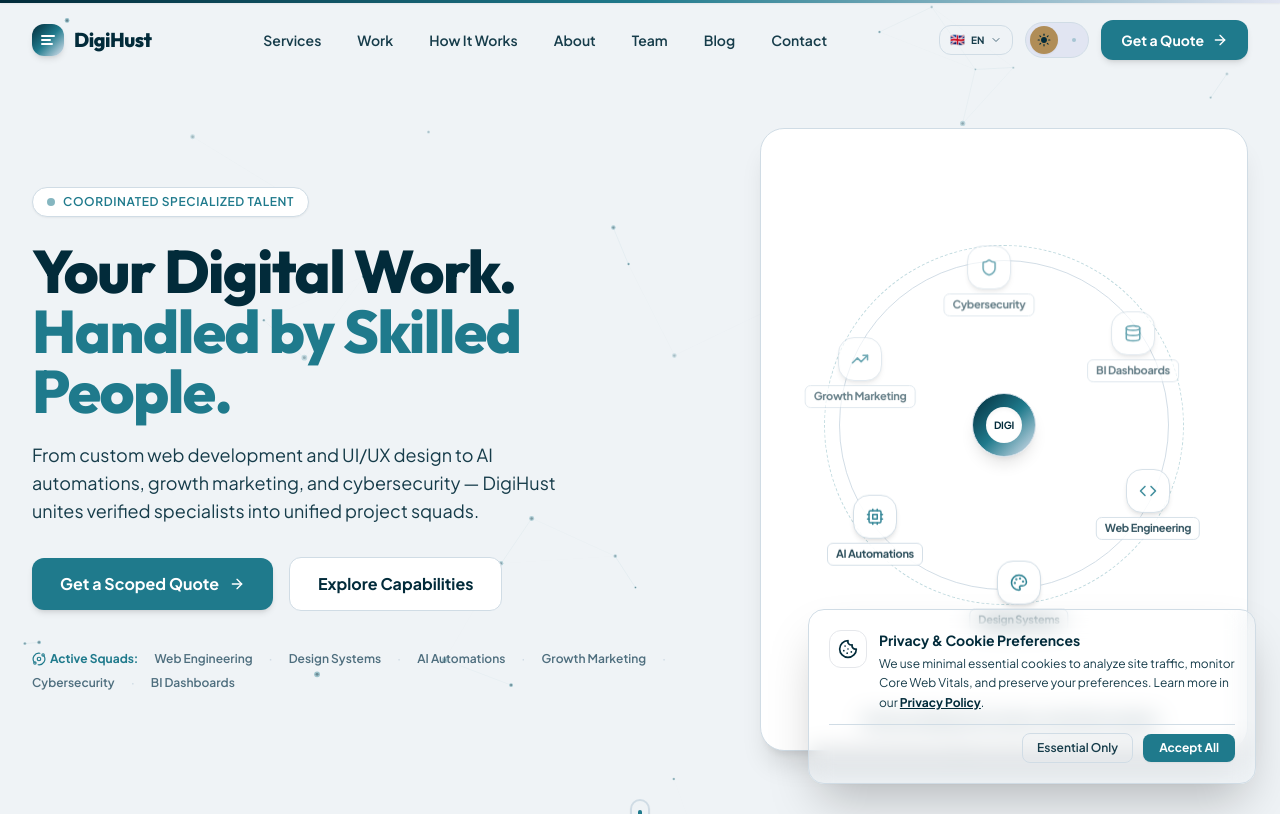
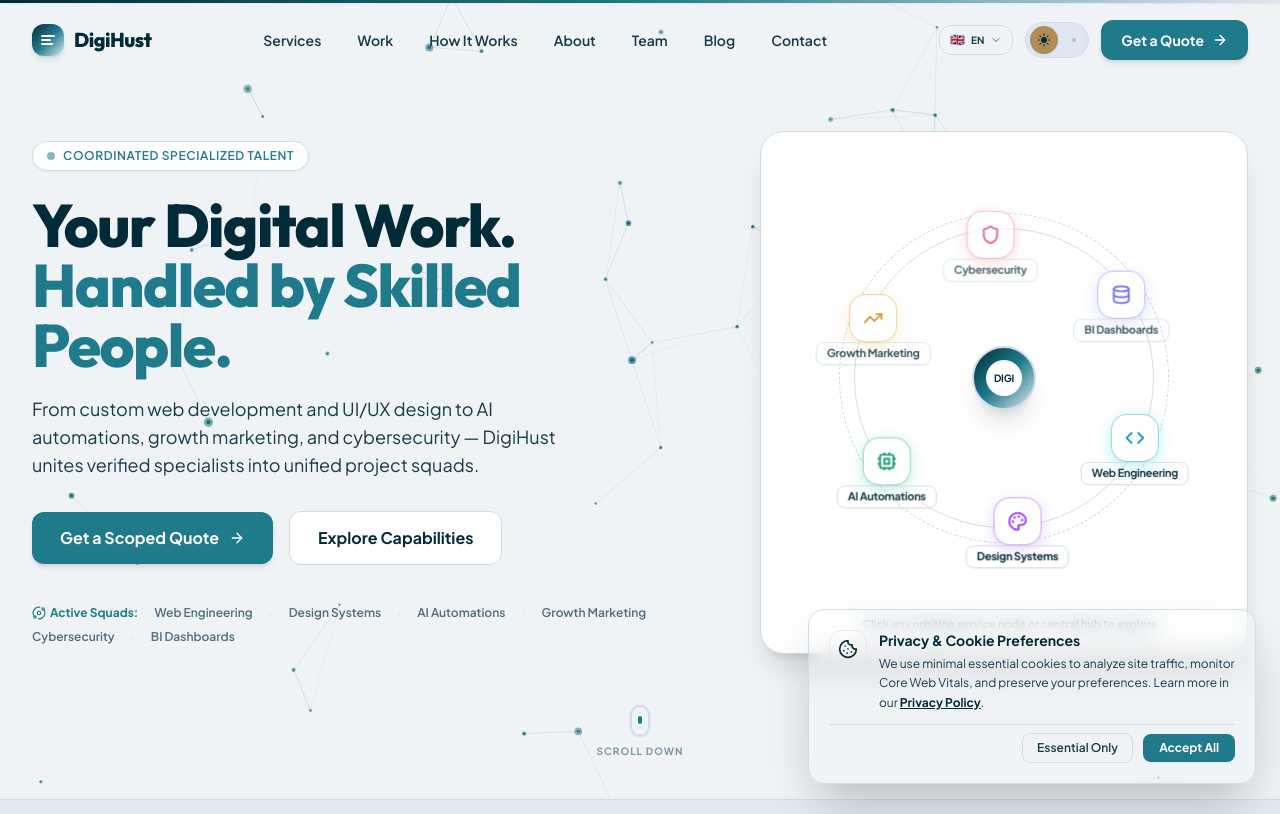
Before and after one commit to Haris-Rindh/DigiHustler, a React (Vite) app: page / in a window 1280 px wide. Shown: the top 814 px of the page. Built offline with nearby package versions, Linux system fonts and the light colour scheme.

Commit message:
feat(hero): optimize 3D particle background with depth halos and high-visibility constellation lines; assign distinct vibrant color signatures to each rotating service icon in Hero timeline

```diff
--- a/src/components/public/Home.tsx
+++ b/src/components/public/Home.tsx
@@ -234,11 +234,11 @@
 
       {/* ── SECTION 1: FULL-SCREEN HERO (100dvh + 100vh fallback + Scroll Cue) ── */}
       <section className="relative min-h-screen min-h-[100dvh] min-h-[640px] flex flex-col justify-center px-6 lg:px-8 border-b border-[var(--border-subtle)] overflow-hidden pt-20 lg:pt-24 pb-8 safe-top bg-[var(--bg-page)]">
-        {/* Interactive Canvas Background */}
-        <InteractiveCanvas particleCount={45} className="absolute inset-0 pointer-events-none opacity-60" />
+        {/* Interactive Canvas Background with high-clarity 3D particles */}
+        <InteractiveCanvas particleCount={55} className="absolute inset-0 pointer-events-none opacity-90" />
 
-        {/* Ambient subtle glow */}
-        <div className="absolute top-1/3 left-1/3 -translate-x-1/2 -translate-y-1/2 w-[650px] h-[650px] bg-gradient-to-br from-[var(--brand-teal)]/10 to-transparent rounded-full blur-3xl pointer-events-none" />
+        {/* Ambient celestial glow for depth */}
+        <div className="absolute top-1/3 left-1/3 -translate-x-1/2 -translate-y-1/2 w-[700px] h-[700px] bg-gradient-to-br from-[var(--brand-teal)]/15 to-transparent rounded-full blur-3xl pointer-events-none" />
 
         <div className="max-w-7xl mx-auto w-full my-auto py-8 relative z-10">
           <div className="grid grid-cols-1 lg:grid-cols-12 gap-10 lg:gap-8 items-center">
--- a/src/components/public/HowItWorks.tsx
+++ b/src/components/public/HowItWorks.tsx
@@ -201,7 +201,7 @@
                   ['Billing & Contracts', 'Single consolidated contract & invoices', 'Multiple separate invoices & fees'],
                 ].map(([metric, digi, free]) => (
                   <tr key={metric} className="hover:bg-[var(--bg-subtle)] transition-colors">
-                    <td className="p-4 sm:p-5 font-bold text-white">{metric}</td>
+                    <td className="p-4 sm:p-5 font-bold text-[var(--text-dim)]">{metric}</td>
                     <td className="p-4 sm:p-5 font-semibold text-emerald-400 flex items-center space-x-1.5">
                       <CheckCircle2 className="w-4 h-4 flex-shrink-0" />
                       <span>{digi}</span>
--- a/src/components/ui/radial-orbital-timeline.tsx
+++ b/src/components/ui/radial-orbital-timeline.tsx
@@ -15,6 +15,13 @@
   relatedIds: number[];
   status: "completed" | "in-progress" | "pending";
   energy: number;
+  colorDark: string;
+  colorLight: string;
+  bgDark: string;
+  bgLight: string;
+  borderDark: string;
+  borderLight: string;
+  glowColor: string;
 }
 
 export const defaultServicesTimelineData: TimelineItem[] = [
@@ -28,6 +35,13 @@
     relatedIds: [2, 3, 5],
     status: "completed",
     energy: 98,
+    colorDark: "#22D3EE", // Electric Cyan
+    colorLight: "#0891B2",
+    bgDark: "rgba(6, 182, 212, 0.22)",
+    bgLight: "rgba(6, 182, 212, 0.12)",
+    borderDark: "rgba(34, 211, 238, 0.60)",
+    borderLight: "rgba(8, 145, 178, 0.45)",
+    glowColor: "rgba(34, 211, 238, 0.35)",
   },
   {
     id: 2,
@@ -39,6 +53,13 @@
     relatedIds: [1, 4],
     status: "completed",
     energy: 94,
+    colorDark: "#C084FC", // Vibrant Violet / Fuchsia
+    colorLight: "#9333EA",
+    bgDark: "rgba(168, 85, 247, 0.22)",
+    bgLight: "rgba(168, 85, 247, 0.12)",
+    borderDark: "rgba(192, 132, 252, 0.60)",
+    borderLight: "rgba(147, 51, 234, 0.45)",
+    glowColor: "rgba(192, 132, 252, 0.35)",
   },
   {
     id: 3,
@@ -50,6 +71,13 @@
     relatedIds: [1, 6],
     status: "completed",
     energy: 96,
+    colorDark: "#34D399", // Emerald Mint Green
+    colorLight: "#059669",
+    bgDark: "rgba(16, 185, 129, 0.22)",
+    bgLight: "rgba(16, 185, 129, 0.12)",
+    borderDark: "rgba(52, 211, 153, 0.60)",
+    borderLight: "rgba(5, 150, 105, 0.45)",
+    glowColor: "rgba(52, 211, 153, 0.35)",
   },
   {
     id: 4,
@@ -61,6 +89,13 @@
     relatedIds: [2, 6],
     status: "completed",
     energy: 91,
+    colorDark: "#FBBF24", // Golden Amber Sun
+    colorLight: "#D97706",
+    bgDark: "rgba(245, 158, 11, 0.22)",
+    bgLight: "rgba(245, 158, 11, 0.12)",
+    borderDark: "rgba(251, 191, 36, 0.60)",
+    borderLight: "rgba(217, 119, 6, 0.45)",
+    glowColor: "rgba(251, 191, 36, 0.35)",
   },
   {
     id: 5,
@@ -72,6 +107,13 @@
     relatedIds: [1],
     status: "completed",
     energy: 95,
+    colorDark: "#FB7185", // Crimson Rose / Coral
+    colorLight: "#E11D48",
+    bgDark: "rgba(244, 63, 94, 0.22)",
+    bgLight: "rgba(244, 63, 94, 0.12)",
+    borderDark: "rgba(251, 113, 133, 0.60)",
+    borderLight: "rgba(225, 29, 72, 0.45)",
+    glowColor: "rgba(251, 113, 133, 0.35)",
   },
   {
     id: 6,
@@ -83,6 +125,13 @@
     relatedIds: [3, 4],
     status: "completed",
     energy: 92,
+    colorDark: "#818CF8", // Royal Indigo Blue
+    colorLight: "#4F46E5",
+    bgDark: "rgba(99, 102, 241, 0.22)",
+    bgLight: "rgba(99, 102, 241, 0.12)",
+    borderDark: "rgba(129, 140, 248, 0.60)",
+    borderLight: "rgba(79, 70, 229, 0.45)",
+    glowColor: "rgba(129, 140, 248, 0.35)",
   },
 ];
 
@@ -107,9 +156,23 @@
     y: 0,
   });
   const [activeNodeId, setActiveNodeId] = useState<number | null>(null);
+  const [isLight, setIsLight] = useState<boolean>(false);
   const containerRef = useRef<HTMLDivElement>(null);
   const orbitRef = useRef<HTMLDivElement>(null);
   const nodeRefs = useRef<Record<number, HTMLDivElement | null>>({});
+
+  useEffect(() => {
+    const checkTheme = () => {
+      const light =
+        document.documentElement.getAttribute("data-theme") === "light" ||
+        document.documentElement.classList.contains("light");
+      setIsLight(light);
+    };
+    checkTheme();
+    const observer = new MutationObserver(checkTheme);
+    observer.observe(document.documentElement, { attributes: true, attributeFilter: ["data-theme", "class"] });
+    return () => observer.disconnect();
+  }, []);
 
   const handleContainerClick = (e: React.MouseEvent<HTMLDivElement>) => {
     if (e.target === containerRef.current || e.target === orbitRef.current) {
@@ -120,103 +183,60 @@
     }
   };
 
-  const getRelatedItems = (itemId: number): number[] => {
-    const currentItem = timelineData.find((item) => item.id === itemId);
-    return currentItem ? currentItem.relatedIds : [];
-  };
-
-  const isRelatedToActive = (itemId: number): boolean => {
-    if (!activeNodeId) return false;
-    const relatedItems = getRelatedItems(activeNodeId);
-    return relatedItems.includes(itemId);
-  };
-
-  const centerViewOnNode = (nodeId: number) => {
-    if (viewMode !== "orbital" || !nodeRefs.current[nodeId]) return;
-
-    const nodeIndex = timelineData.findIndex((item) => item.id === nodeId);
-    const totalNodes = timelineData.length;
-    const targetAngle = (nodeIndex / totalNodes) * 360;
-
-    setRotationAngle(270 - targetAngle);
-  };
-
   const toggleItem = (id: number) => {
     setExpandedItems((prev) => {
-      const newState = { ...prev };
+      const newState = { ...prev, [id]: !prev[id] };
       Object.keys(newState).forEach((key) => {
-        if (parseInt(key) !== id) {
-          newState[parseInt(key)] = false;
+        if (Number(key) !== id) {
+          newState[Number(key)] = false;
         }
       });
-
-      newState[id] = !prev[id];
-
-      if (!prev[id]) {
-        setActiveNodeId(id);
-        setAutoRotate(false);
-
-        const relatedItems = getRelatedItems(id);
-        const newPulseEffect: Record<number, boolean> = {};
-        relatedItems.forEach((relId) => {
-          newPulseEffect[relId] = true;
-        });
-        setPulseEffect(newPulseEffect);
-
-        centerViewOnNode(id);
-      } else {
-        setActiveNodeId(null);
-        setAutoRotate(true);
-        setPulseEffect({});
-      }
-
       return newState;
     });
+
+    setActiveNodeId((prev) => (prev === id ? null : id));
+    setAutoRotate(false);
+
+    setPulseEffect((prev) => ({ ...prev, [id]: true }));
+    setTimeout(() => {
+      setPulseEffect((prev) => ({ ...prev, [id]: false }));
+    }, 600);
   };
 
   useEffect(() => {
-    let rotationTimer: ReturnType<typeof setInterval>;
+    if (!autoRotate) return;
+    const interval = setInterval(() => {
+      setRotationAngle((prev) => (prev + 0.35) % 360);
+    }, 50);
+    return () => clearInterval(interval);
+  }, [autoRotate]);
 
-    if (autoRotate && viewMode === "orbital") {
-      rotationTimer = setInterval(() => {
-        setRotationAngle((prev) => {
-          const newAngle = (prev + 0.35) % 360;
-          return Number(newAngle.toFixed(3));
-        });
-      }, 50);
-    }
+  const calculateNodePosition = (index: number, totalNodes: number) => {
+    const angleStep = (2 * Math.PI) / totalNodes;
+    const currentAngle = angleStep * index + (rotationAngle * Math.PI) / 180;
+    const radius = embedded ? 150 : 190;
+    const x = radius * Math.cos(currentAngle);
+    const y = radius * Math.sin(currentAngle);
+    const zIndex = Math.round(100 + 50 * Math.sin(currentAngle));
+    const opacity = 0.85 + 0.15 * Math.sin(currentAngle);
 
-    return () => {
-      if (rotationTimer) {
-        clearInterval(rotationTimer);
-      }
-    };
-  }, [autoRotate, viewMode]);
+    return { x, y, zIndex, opacity };
+  };
 
-  const calculateNodePosition = (index: number, total: number) => {
-    const angle = ((index / total) * 360 + rotationAngle) % 360;
-    const radius = embedded ? 165 : 200;
-    const radian = (angle * Math.PI) / 180;
-
-    const x = radius * Math.cos(radian) + centerOffset.x;
-    const y = radius * Math.sin(radian) + centerOffset.y;
-
-    const zIndex = Math.round(100 + 50 * Math.cos(radian));
-    const opacity = Math.max(
-      0.65,
-      Math.min(1, 0.55 + 0.45 * ((1 + Math.sin(radian)) / 2))
-    );
-
-    return { x, y, angle, zIndex, opacity };
+  const isRelatedToActive = (nodeId: number) => {
+    if (!activeNodeId) return false;
+    const activeItem = timelineData.find((item) => item.id === activeNodeId);
+    return activeItem?.relatedIds.includes(nodeId) || false;
   };
 
   return (
     <div
-      className={`w-full relative flex flex-col items-center justify-center overflow-visible select-none ${
-        embedded ? "h-[500px] sm:h-[560px]" : "h-screen bg-[var(--bg-page)]"
+      ref={containerRef}
+      className={`relative w-full overflow-hidden flex items-center justify-center select-none ${
+        embedded ? "h-[420px] sm:h-[460px]" : "h-[540px] sm:h-[620px]"
       } ${className}`}
-      ref={containerRef}
       onClick={handleContainerClick}
+      aria-label="Interactive Radial Orbital Timeline for DigiHust Capabilities"
     >
       <div className="relative w-full max-w-4xl h-full flex items-center justify-center">
         <div
@@ -227,9 +247,9 @@
             transform: `translate(${centerOffset.x}px, ${centerOffset.y}px)`,
           }}
         >
-          {/* Central Hub Core (Locked Matte Gradient: Deep Navy -> Sea Teal -> Soft Periwinkle) */}
+          {/* Central Hub Core */}
           <div
-            className="absolute w-16 h-16 rounded-full bg-gradient-to-br from-[#022B3A] via-[#1F7A8C] to-[#E1E5F2] border border-[var(--border-subtle)] shadow-lg flex items-center justify-center z-10 cursor-pointer"
+            className="absolute w-16 h-16 rounded-full bg-gradient-to-br from-[#022B3A] via-[#1F7A8C] to-[#E1E5F2] border-2 border-[var(--border-subtle)] shadow-xl flex items-center justify-center z-10 cursor-pointer transition-transform hover:scale-105"
             onClick={() => setAutoRotate(!autoRotate)}
             title={autoRotate ? "Click to pause rotation" : "Click to auto-rotate"}
           >
@@ -240,14 +260,14 @@
 
           {/* Primary Orbit Rings */}
           <div
-            className={`absolute rounded-full border pointer-events-none ${
-              embedded ? "w-[330px] h-[330px]" : "w-[400px] h-[400px]"
+            className={`absolute rounded-full border pointer-events-none transition-colors ${
+              embedded ? "w-[300px] h-[300px]" : "w-[380px] h-[380px]"
             }`}
             style={{ borderColor: "var(--orbit-ring)" }}
           />
           <div
-            className={`absolute rounded-full border border-dashed pointer-events-none ${
-              embedded ? "w-[360px] h-[360px]" : "w-[440px] h-[440px]"
+            className={`absolute rounded-full border border-dashed pointer-events-none transition-colors ${
+              embedded ? "w-[330px] h-[330px]" : "w-[420px] h-[420px]"
             }`}
             style={{ borderColor: "var(--orbit-ring-dashed)" }}
           />
@@ -258,6 +278,18 @@
             const isExpanded = expandedItems[item.id];
             const isRelated = isRelatedToActive(item.id);
             const Icon = item.icon;
+
+            const iconColor = isLight ? item.colorLight : item.colorDark;
+            const nodeBg = isExpanded
+              ? iconColor
+              : isRelated
+              ? (isLight ? item.bgLight : item.bgDark)
+              : (isLight ? "rgba(255, 255, 255, 0.95)" : "rgba(7, 53, 71, 0.95)");
+            const nodeBorder = isExpanded
+              ? (isLight ? item.colorLight : "#FFFFFF")
+              : isRelated
+              ? (isLight ? item.borderLight : item.borderDark)
+              : (isLight ? item.borderLight : item.borderDark);
 
             const nodeStyle = {
               transform: `translate(${position.x}px, ${position.y}px)`,
@@ -273,7 +305,7 @@
                 role="button"
                 aria-label={`${item.title} capability node - ${item.energy}%`}
                 aria-expanded={isExpanded}
-                className="absolute transition-all duration-700 cursor-pointer focus:outline-none focus:ring-2 focus:ring-[var(--brand-teal)] rounded-2xl"
+                className="absolute transition-all duration-700 cursor-pointer focus:outline-none rounded-2xl group"
                 style={nodeStyle}
                 onKeyDown={(e) => {
                   if (e.key === "Enter" || e.key === " ") {
@@ -286,48 +318,58 @@
                   toggleItem(item.id);
                 }}
               >
-                {/* Node Icon Circle */}
+                {/* Node Icon Circle with Individual Color Signature */}
                 <div
-                  className={`
-                  w-10 h-10 sm:w-11 sm:h-11 rounded-2xl flex items-center justify-center shadow-md
-                  ${
-                    isExpanded
-                      ? "bg-[var(--brand-teal)] text-[#EFF1F5] border-2 border-[var(--color-soft-periwinkle)] scale-115"
-                      : isRelated
-                      ? "bg-[var(--brand-teal-subtle)] text-[var(--text-heading)] border border-[var(--brand-teal)]"
-                      : "bg-[var(--bg-surface)] text-[var(--brand-teal)] border border-[var(--border-subtle)] hover:border-[var(--border-hover)]"
-                  }
-                  transition-all duration-300 transform
-                `}
+                  className={`w-11 h-11 sm:w-12 sm:h-12 rounded-2xl flex items-center justify-center shadow-lg transition-all duration-300 transform ${
+                    isExpanded ? "scale-120 shadow-2xl" : "hover:scale-110"
+                  }`}
+                  style={{
+                    backgroundColor: nodeBg,
+                    borderWidth: "1.5px",
+                    borderStyle: "solid",
+                    borderColor: nodeBorder,
+                    color: isExpanded ? "#FFFFFF" : iconColor,
+                    boxShadow: isExpanded
+                      ? `0 0 25px ${item.glowColor}`
+                      : `0 4px 15px ${item.glowColor}`,
+                  }}
                 >
-                  <Icon size={18} />
+                  <Icon size={20} style={{ color: isExpanded ? "#FFFFFF" : iconColor }} strokeWidth={2.2} />
                 </div>
 
                 {/* Node Title Label */}
                 <div
-                  className={`
-                  absolute top-12 left-1/2 -translate-x-1/2 whitespace-nowrap
-                  text-[11px] font-bold tracking-tight px-2 py-0.5 rounded-md
-                  transition-all duration-300
-                  ${
+                  className={`absolute top-13 left-1/2 -translate-x-1/2 whitespace-nowrap text-[11px] font-bold tracking-tight px-2.5 py-0.5 rounded-lg transition-all duration-300 shadow-sm ${
                     isExpanded
-                      ? "text-[#EFF1F5] bg-[var(--brand-teal)] shadow-sm scale-105"
-                      : isRelated
-                      ? "text-[var(--text-heading)] bg-[var(--bg-surface)] border border-[var(--brand-teal)]"
-                      : "text-[var(--text-body)] bg-[var(--bg-surface)] border border-[var(--border-subtle)] hover:text-[var(--text-heading)]"
-                  }
-                `}
+                      ? "text-white scale-105 font-black"
+                      : "text-[var(--text-heading)] bg-[var(--bg-surface)]/95 border border-[var(--border-subtle)] group-hover:border-[var(--border-hover)]"
+                  }`}
+                  style={{
+                    backgroundColor: isExpanded ? iconColor : undefined,
+                  }}
                 >
                   {item.title}
                 </div>
 
                 {/* Expanded Details Card */}
                 {isExpanded && (
-                  <Card className="absolute top-20 left-1/2 -translate-x-1/2 w-72 bg-[var(--bg-surface)] border border-[var(--border-subtle)] shadow-xl z-[300] overflow-visible text-[var(--text-heading)]">
-                    <div className="absolute -top-3 left-1/2 -translate-x-1/2 w-px h-3 bg-[var(--brand-teal)]" />
+                  <Card className="absolute top-22 left-1/2 -translate-x-1/2 w-72 bg-[var(--bg-surface)] border-2 shadow-2xl z-[300] overflow-visible text-[var(--text-heading)]"
+                    style={{ borderColor: iconColor }}
+                  >
+                    <div
+                      className="absolute -top-3 left-1/2 -translate-x-1/2 w-px h-3"
+                      style={{ backgroundColor: iconColor }}
+                    />
                     <CardHeader className="pb-2 pt-4 px-4">
                       <div className="flex justify-between items-center">
-                        <Badge className="px-2 py-0.5 text-[10px] font-bold bg-[var(--brand-teal-subtle)] text-[var(--brand-teal)] border border-[var(--brand-teal)]">
+                        <Badge
+                          className="px-2.5 py-0.5 text-[10px] font-bold border"
+                          style={{
+                            backgroundColor: isLight ? item.bgLight : item.bgDark,
+                            borderColor: isLight ? item.borderLight : item.borderDark,
+                            color: iconColor,
+                          }}
+                        >
                           {item.category.toUpperCase()}
                         </Badge>
                         <span className="text-[10px] font-mono text-[var(--text-muted)]">
@@ -335,7 +377,7 @@
                         </span>
                       </div>
                       <CardTitle className="text-sm font-extrabold text-[var(--text-heading)] mt-1.5 flex items-center gap-1.5">
-                        <Icon size={14} className="text-[var(--brand-teal)]" />
+                        <Icon size={16} style={{ color: iconColor }} />
                         <span>{item.title}</span>
                       </CardTitle>
                     </CardHeader>
@@ -345,15 +387,18 @@
                       <div className="mt-3 pt-3 border-t border-[var(--border-subtle)]">
                         <div className="flex justify-between items-center text-[10px] mb-1 font-bold text-[var(--text-muted)]">
                           <span className="flex items-center text-[var(--text-heading)]">
-                            <Zap size={10} className="mr-1 text-[var(--color-status-warning)]" />
+                            <Zap size={11} className="mr-1" style={{ color: iconColor }} />
                             Squad Capability Level
                           </span>
                           <span className="font-mono text-[var(--text-heading)]">{item.energy}%</span>
                         </div>
-                        <div className="w-full h-1.5 bg-[var(--color-surface-hover)] rounded-full overflow-hidden border border-[var(--border-subtle)]">
+                        <div className="w-full h-1.5 bg-[var(--bg-subtle)] rounded-full overflow-hidden border border-[var(--border-subtle)]">
                           <div
-                            className="h-full bg-[var(--brand-teal)]"
-                            style={{ width: `${item.energy}%` }}
+                            className="h-full rounded-full transition-all duration-500"
+                            style={{
+                              width: `${item.energy}%`,
+                              backgroundColor: iconColor,
+                            }}
                           />
                         </div>
                       </div>
@@ -374,7 +419,7 @@
                                   key={relatedId}
                                   variant="outline"
                                   size="sm"
-                                  className="flex items-center h-6 px-2 py-0 text-[10px] rounded-lg border-[var(--border-subtle)] bg-[var(--bg-surface)] hover:bg-[var(--color-surface-hover)] text-[var(--text-heading)] transition-all font-semibold"
+                                  className="flex items-center h-6 px-2 py-0 text-[10px] rounded-lg border-[var(--border-subtle)] bg-[var(--bg-surface)] hover:bg-[var(--bg-subtle)] text-[var(--text-heading)] transition-all font-semibold"
                                   onClick={(e) => {
                                     e.stopPropagation();
                                     toggleItem(relatedId);
```
Also changed, not shown: src/components/ui/InteractiveCanvas.tsx (+69 -33 lines).
